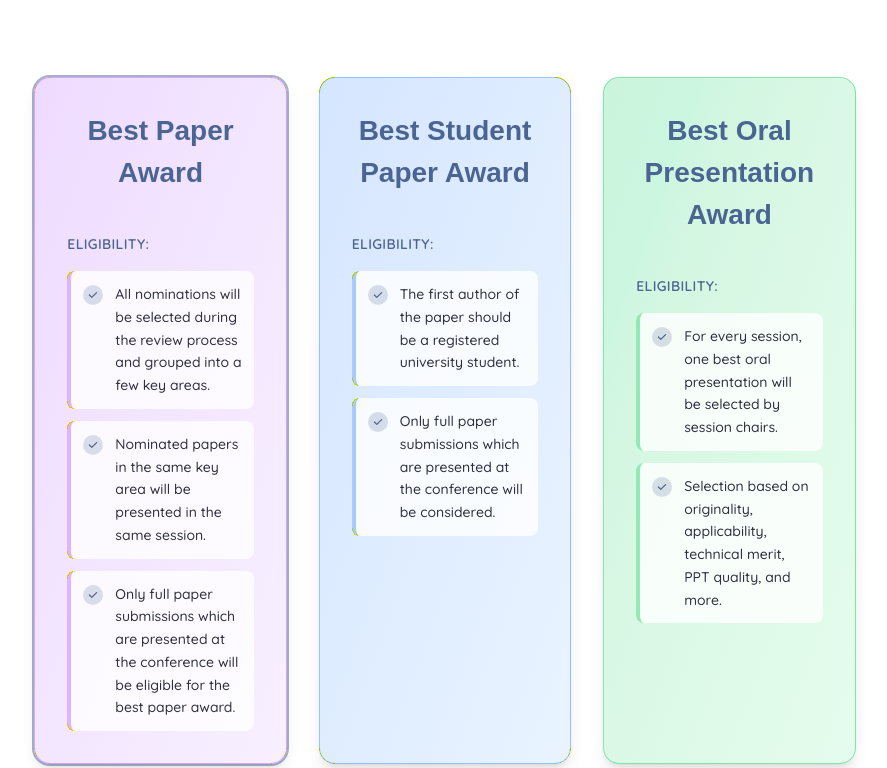
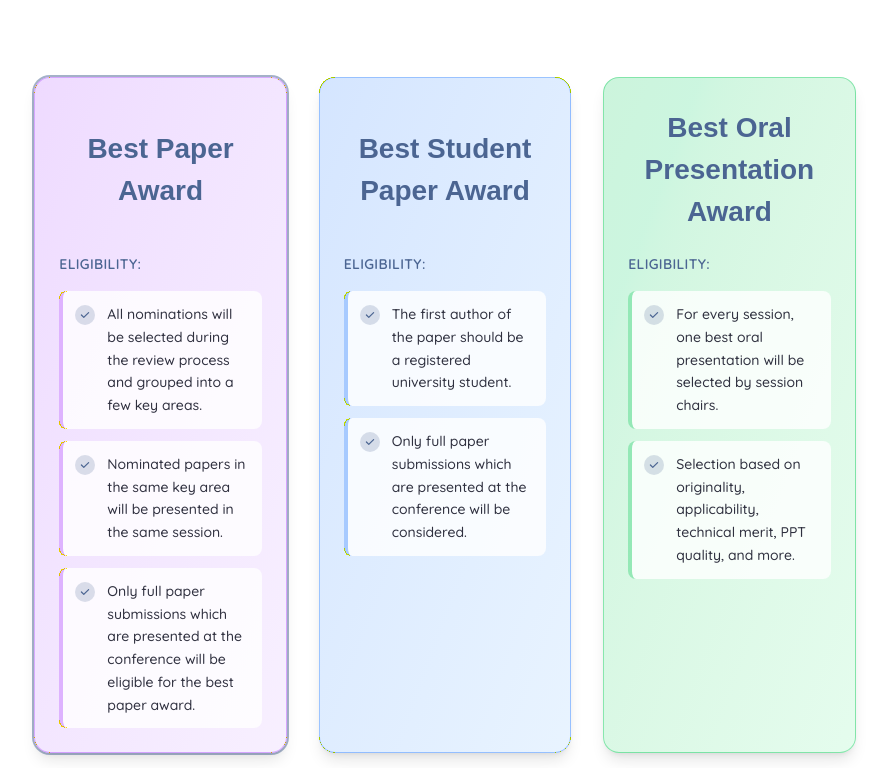
Before and after one commit to Ekuspreet/icct-sd-26-web-static, a plain HTML site: page awards.html in a window 1280 px wide. Shown: the part 642-1410 px from the top of the page, without its empty margins (195-1082 px from the left). Drawn offline with Linux system fonts and the light colour scheme.

Commit message:
fixed awards height issue. added scrollbar

```diff
--- a/awards.html
+++ b/awards.html
@@ -197,12 +197,12 @@
   <div class="container mx-auto px-4 md:max-w-2/3">
 
 
-    <div class="grid lg:grid-cols-3 gap-8">
+    <div class="flex flex-wrap flex-col xl:flex-row gap-8">
 
-      <div class="card bg-gradient-to-br from-purple-500/20 to-purple-300/20 border border-purple-500/40 shadow-lg hover:shadow-2xl transition-all duration-300 ring-2 ring-secondary/50">
-        <div class="card-body p-8">
+      <div class="card flex-1 bg-gradient-to-br from-purple-500/20 to-purple-300/20 border border-purple-500/40 shadow-lg hover:shadow-2xl transition-all duration-300 ring-2 ring-secondary/50">
+        <div class="card-body ">
           <!-- Award Header -->
-          <div class="mb-6">
+          <div class=" xl:min-h-36 flex items-center justify-center">
             <h3 class="text-h4 font-bold text-secondary font-montserrat text-center mb-2">
               Best Paper Award
             </h3>
@@ -258,10 +258,10 @@
         </div>
       </div>
 
-      <div class="card bg-gradient-to-br from-blue-500/20 to-blue-300/20 border border-blue-500/40 shadow-lg hover:shadow-2xl transition-all duration-300 ">
-        <div class="card-body p-8">
+      <div class="card flex-1 bg-gradient-to-br from-blue-500/20 to-blue-300/20 border border-blue-500/40 shadow-lg hover:shadow-2xl transition-all duration-300 ">
+        <div class="card-body ">
           <!-- Award Header -->
-          <div class="mb-6">
+          <div class=" xl:min-h-36 flex items-center justify-center">
             <h3 class="text-h4 font-bold text-secondary font-montserrat text-center mb-2">
               Best Student Paper Award
             </h3>
@@ -304,10 +304,10 @@
         </div>
       </div>
 
-      <div class="card bg-gradient-to-br from-green-500/20 to-green-300/20 border border-green-500/40 shadow-lg hover:shadow-2xl transition-all duration-300 ">
-        <div class="card-body p-8">
+      <div class="card flex-1 bg-gradient-to-br from-green-500/20 to-green-300/20 border border-green-500/40 shadow-lg hover:shadow-2xl transition-all duration-300 ">
+        <div class="card-body ">
           <!-- Award Header -->
-          <div class="mb-6">
+          <div class=" xl:min-h-36 flex items-center justify-center">
             <h3 class="text-h4 font-bold text-secondary font-montserrat text-center mb-2">
               Best Oral Presentation Award
             </h3>
--- a/css/input.css
+++ b/css/input.css
@@ -57,6 +57,11 @@
   --font-montserrat : "Montserrat", sans-serif;
   --font-quicksand : "Quicksand", sans-serif;
 }
+
+:root {
+  --scroll-thumb:  oklch(0.5059 0.0785 261.19); /* Your color */
+}
+
 
 @layer utilities {
   @keyframes gradient-rotate {
@@ -119,3 +124,28 @@ html {
     transform: translate3d(85px, 0, 0);
   }
 }
+/* Only thumb visible – Chrome/Edge/Safari */
+::-webkit-scrollbar {
+  width: 12px;
+}
+
+::-webkit-scrollbar-track,
+::-webkit-scrollbar-track-piece,
+::-webkit-scrollbar-corner {
+  background: transparent !important;      /* force transparent track */
+  border: none !important;
+}
+
+/* Thumb only */
+::-webkit-scrollbar-thumb {
+  background: var(--scroll-thumb) !important; /* you control this color */
+  border-radius: 8px;
+  border: 2px solid transparent; /* prevents white halo */
+  background-clip: padding-box;
+}
+
+/* Firefox */
+html {
+  scrollbar-width: auto;
+  scrollbar-color: var(--scroll-thumb) transparent;
+}
```
Also changed, not shown: css/output.css.
